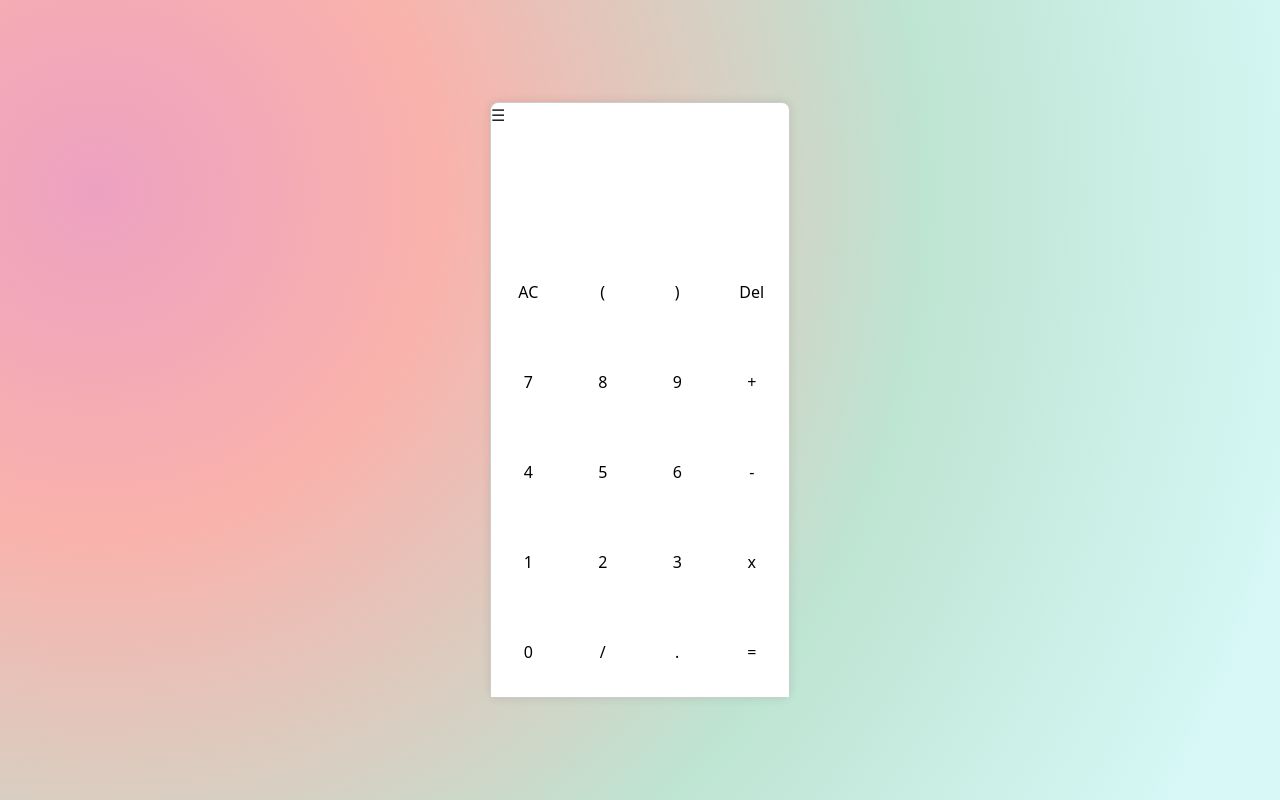
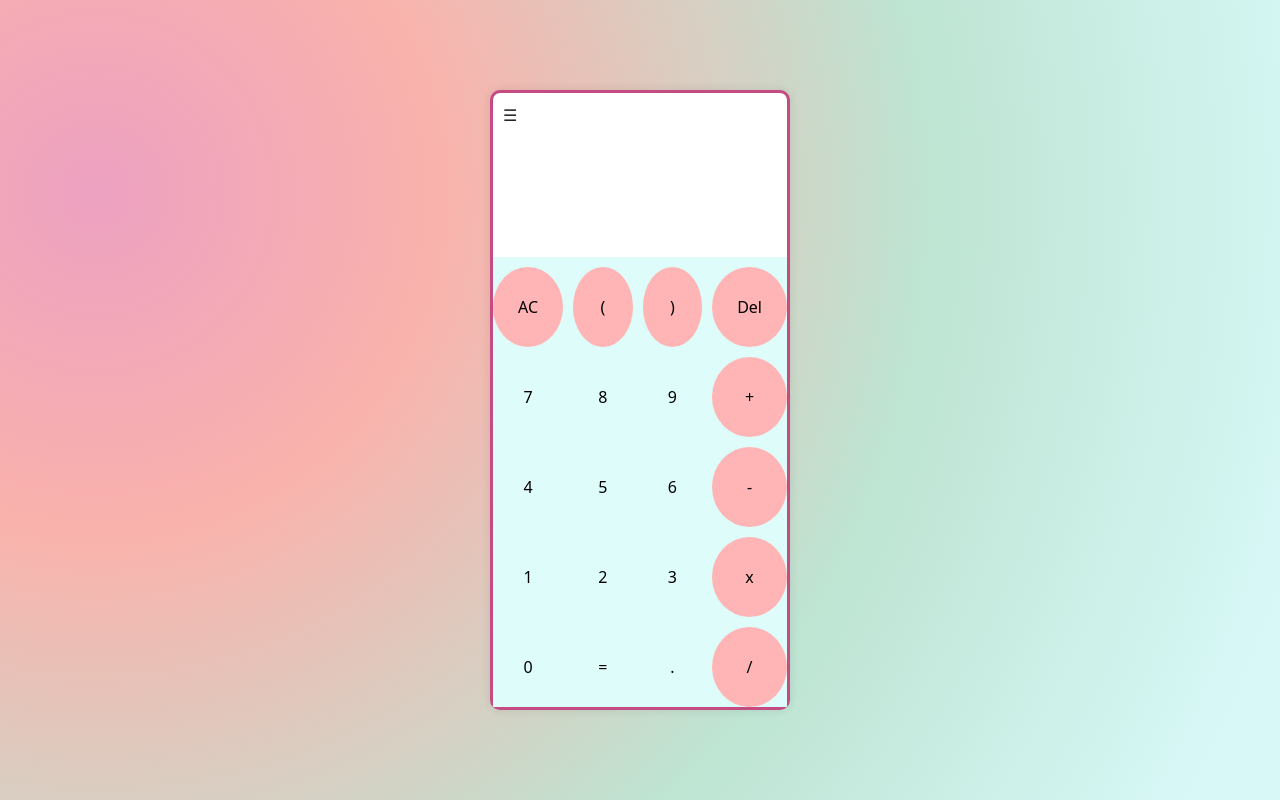
Before and after one commit to Rachel2001/CODSOFT-Task3, a plain HTML site: page index.html in a window 1280 px wide. Drawn offline with nearby package versions, Linux system fonts and the light colour scheme.

Commit message:
Added styling
Focused on designing the calculator and making it user friendly

```diff
--- a/index.html
+++ b/index.html
@@ -18,26 +18,26 @@
       <div id="history-display" onclick="toggleHistory()"></div>
       <input type="text" id="display" readonly />
       <div class="buttons">
-        <button onclick="clearDisplay()">AC</button>
-        <button onclick="appendToDisplay('(')">(</button>
-        <button onclick="appendToDisplay(')')">)</button>
-        <button onclick="backspace()">Del</button>
+        <button class="operator" onclick="clearDisplay()">AC</button>
+        <button class="operator" onclick="appendToDisplay('(')">(</button>
+        <button class="operator" onclick="appendToDisplay(')')">)</button>
+        <button class="operator" onclick="backspace()">Del</button>
         <button onclick="appendToDisplay('7')">7</button>
         <button onclick="appendToDisplay('8')">8</button>
         <button onclick="appendToDisplay('9')">9</button>
-        <button onclick="appendToDisplay('+')">+</button>
+        <button class="operator" onclick="appendToDisplay('+')">+</button>
         <button onclick="appendToDisplay('4')">4</button>
         <button onclick="appendToDisplay('5')">5</button>
         <button onclick="appendToDisplay('6')">6</button>
-        <button onclick="appendToDisplay('-')">-</button>
+        <button class="operator" onclick="appendToDisplay('-')">-</button>
         <button onclick="appendToDisplay('1')">1</button>
         <button onclick="appendToDisplay('2')">2</button>
         <button onclick="appendToDisplay('3')">3</button>
-        <button onclick="appendToDisplay('*')">x</button>
+        <button class="operator" onclick="appendToDisplay('*')">x</button>
         <button onclick="appendToDisplay('0')">0</button>
-        <button onclick="appendToDisplay('/')">/</button>
+        <button onclick="calculate()">=</button>
         <button onclick="appendToDisplay('.')">.</button>
-        <button onclick="calculate()">=</button>
+        <button class="operator" onclick="appendToDisplay('/')">/</button>
       </div>
     </div>
     <script src="sour.js"></script>
--- a/sweet.css
+++ b/sweet.css
@@ -15,8 +15,8 @@ body {
 
 .calculator {
   background-color: #fff;
-  border: 1px solid #ccc;
-  border-radius: 8px;
+  border: 3px solid #c54c82;
+  border-radius: 10px;
   box-shadow: 0 0 10px rgba(0, 0, 0, 0.1);
   width: 300px;
 }
@@ -25,12 +25,15 @@ body {
   display: none;
   padding: 10px;
   font-size: 14px;
-  color: purple;
 }
 
 #history-display.show-history {
   display: block;
   color: pink;
+}
+
+.hamburger-menu {
+  padding: 10px;
 }
 
 #display {
@@ -46,19 +49,27 @@ body {
 .buttons {
   display: grid;
   grid-template-columns: repeat(4, 1fr);
+  gap: 10px;
   height: 450px;
+  background-color: #defcf9;
+  padding-top: 10px;
 }
 
 button {
-  padding: 15px;
+  padding: 25px;
   font-size: 18px;
   border: none;
   outline: none;
   cursor: pointer;
-  background-color: white;
-  transition: background-color 0.3s ease;
+  background-color: #defcf9;
+  transition: background-color 0.3s ease, border-radius 0.3s ease;
 }
 
 button:hover {
-  background-color: #ccc;
+  background-color: #edb1f1;
 }
+
+button.operator {
+  background-color: #ffb5b5;
+  border-radius: 300%;
+}
```
